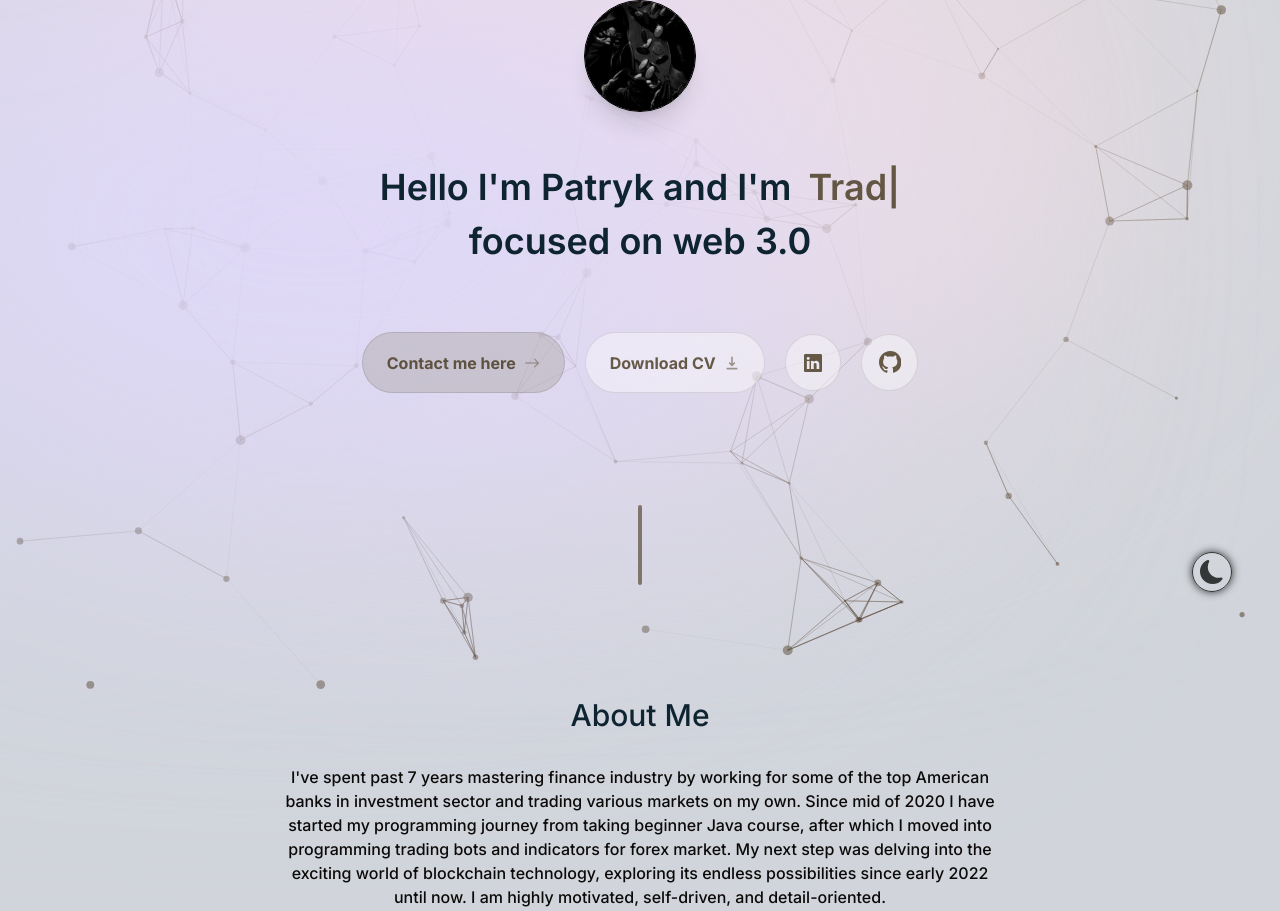
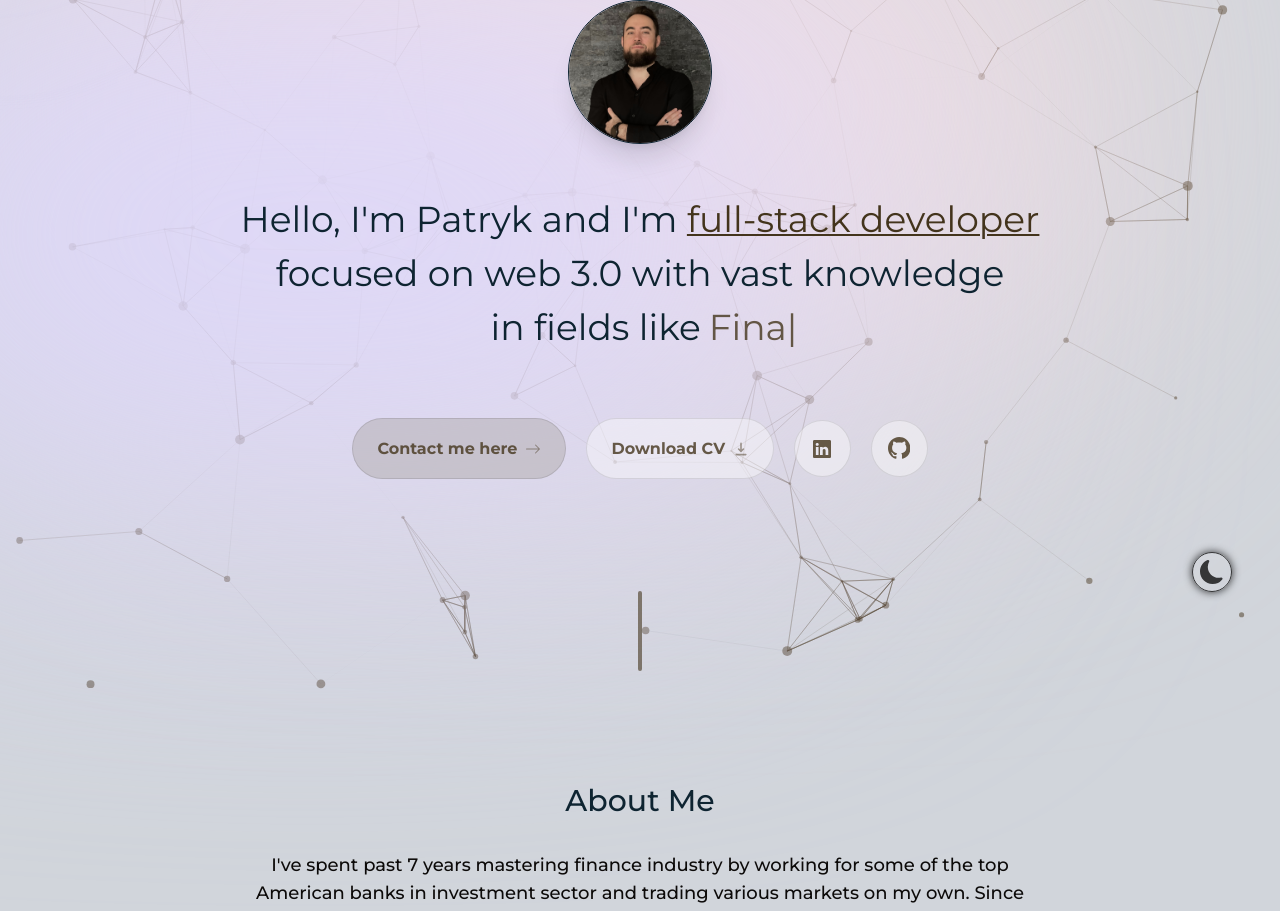
Before and after one commit to Nlferu/niferu-portfolio-website, a Next.js app: page / in a window 1280 px wide. Shown: the part 160-1071 px from the top of the page. Built offline with nearby package versions, Linux system fonts and the light colour scheme; no server answers.

Commit message:
holy almost done

```diff
--- a/app/layout.tsx
+++ b/app/layout.tsx
@@ -4,10 +4,10 @@ import Header from "@/components/header"
 import Footer from "@/components/footer"
 import ThemeSwitch from "@/components/theme-switch"
 import ThemeContextProvider from "@/context/theme-context"
-import { Inter } from "next/font/google"
+import { Oxygen, Montserrat } from "next/font/google"
 import { Toaster } from "react-hot-toast"
 
-const inter = Inter({ subsets: ["latin"] })
+const montserrat = Montserrat({ subsets: ["latin"] })
 
 /**
  * This is our website title and description
@@ -22,8 +22,7 @@ export const metadata = {
 export default function RootLayout({ children }: { children: React.ReactNode }) {
     return (
         <html lang="en" className="!scroll-smooth">
-            {/* <body className={`${inter.className} bg-gray-500 text-gray-950 relative pt-28 sm:pt-36 dark:bg-slate-900 dark:text-gray-50 dark:text-opacity-90`}> */}
-            <body className={`${inter.className} pt-28 sm:pt-36 bg-gray-300 dark:bg-devil`}>
+            <body className={`${montserrat.className} pt-28 sm:pt-36 bg-gray-300 dark:bg-devil`}>
                 <div className="bg-[#fbe2e3] dark:bg-[#671f91a8] absolute top-[1rem] -z-10 right-[11rem] h-[31.25rem] w-[31.25rem] rounded-full blur-[10rem] sm:w-[68.75rem]"></div>
                 <div className="bg-[#dbd7fb] dark:bg-[#48457c] absolute top-[9rem] -z-10 left-[-35rem] h-[31.25rem] w-[50rem] rounded-full blur-[10rem] sm:w-[68.75rem] md:left-[-33rem] lg:left-[-28rem] xl:left-[-15rem] 2xl:left-[-5rem]"></div>
 
--- a/components/about.tsx
+++ b/components/about.tsx
@@ -10,7 +10,7 @@ export default function About() {
 
     return (
         <motion.section
-            className="max-w-[45rem] text-center sm:mb-0"
+            className="max-w-[50rem] text-center sm:mb-0"
             initial={{ opacity: 0, y: 100 }}
             animate={{ opacity: 1, y: 0 }}
             transition={{ delay: 0.175 }}
@@ -18,13 +18,13 @@ export default function About() {
             id="about"
         >
             <SectionHeading>About Me</SectionHeading>
-            <p className="text-stone-950 dark:text-gray-400 font-medium mb-5">
+            <p className="text-stone-950 dark:text-gray-400 font-medium mb-5 text-lg">
                 I've spent past 7 years mastering finance industry by working for some of the top American banks in investment sector and trading various
                 markets on my own. Since mid of 2020 I have started my programming journey from taking beginner Java course, after which I moved into
                 programming trading bots and indicators for forex market. My next step was delving into the exciting world of blockchain technology, exploring
                 its endless possibilities since early 2022 until now. I am highly motivated, self-driven, and detail-oriented.
             </p>
-            <p className="text-stone-950 dark:text-gray-400 font-medium">
+            <p className="text-stone-950 dark:text-gray-400 font-medium text-lg">
                 When I'm not programming I like playing blitz and bullet chess, video games or do skateboarding!
             </p>
         </motion.section>
--- a/components/intro.tsx
+++ b/components/intro.tsx
@@ -15,11 +15,11 @@ export default function Intro() {
     const { setActiveSection, setTimeOfLastClick } = useActiveSectionContext()
 
     return (
-        <section className={"max-w-[50rem] text-center sm:mb-0 scroll-mt-[100rem]"} ref={ref} id="home">
+        <section className={"max-w-[51rem] text-center sm:mb-0 scroll-mt-[100rem]"} ref={ref} id="home">
             <div className="flex items-center justify-center py-[1rem]">
                 <motion.div initial={{ opacity: 0, scale: 0 }} animate={{ opacity: 1, scale: 1 }} transition={{ delay: 0.2, duration: 0.3 }}>
                     <Image
-                        className="w-[7rem] h-[7rem] object-cover rounded-full shadow-xl border-black border-[0.05rem]"
+                        className="w-[9rem] h-[9rem] object-fit rounded-full shadow-xl border-lotr dark:border-las border-[0.05rem]"
                         src="/niferu.jpg"
                         alt="Niferu"
                         height="200"
@@ -31,20 +31,23 @@ export default function Intro() {
             </div>
 
             <motion.p
-                className="text-center text-lotr dark:text-zinc-50 py-[2rem] font-semibold !leading-[1.5] text-2xl sm:text-4xl"
+                className="text-center text-lotr dark:text-zinc-50 py-[2rem] !leading-[1.5] text-2xl sm:text-4xl"
                 initial={{ opacity: 0, y: 100 }}
                 animate={{ opacity: 1, y: 0 }}
             >
-                Hello I'm Patryk and I'm{" "}
+                Hello, I'm Patryk and I'm <span className="text-lord dark:text-god underline decoration-2 underline-offset-2">full-stack developer</span>{" "}
+                focused on web 3.0 with vast knowledge
+                <span className="block ml-[0.5rem]">
+                    in fields like
                     <Typed
-                    className="ml-[0.5rem] text-nite dark:text-god"
-                    strings={["Developer", "Trader", "Financier"]}
+                        className="ml-[0.5rem] text-nite dark:text-alfa"
+                        strings={["Trading", "Finances", "Chess", "Gaming"]}
                         typeSpeed={120}
                         backSpeed={140}
                         loop
                         // showCursor={false}
                     />
-                <span className="block">focused on web 3.0</span>
+                </span>
             </motion.p>
 
             <motion.div
--- a/styles/globals.css
+++ b/styles/globals.css
@@ -3,7 +3,7 @@
 @tailwind utilities;
 
 html {
-    --line-color: black;
+    --line-color: rgba(67, 52, 28, 1);
 }
 
 html.dark {
--- a/tailwind.config.ts
+++ b/tailwind.config.ts
@@ -36,6 +36,7 @@ const config: Config = {
                 lotr: "rgba(14, 36, 49, 1)",
 
                 nite: "rgba(67, 52, 28, 0.8)",
+                writer: "rgba(67, 52, 28, 0.9)",
                 lord: "rgba(67, 52, 28, 1)",
 
                 divider: "rgba(67, 52, 28, 0.6)",
```
Also changed, not shown: public/niferu.jpg, 1 other file (tests, documents, lock files or other folders). Lines whose indentation alone changed are shown as unchanged.
